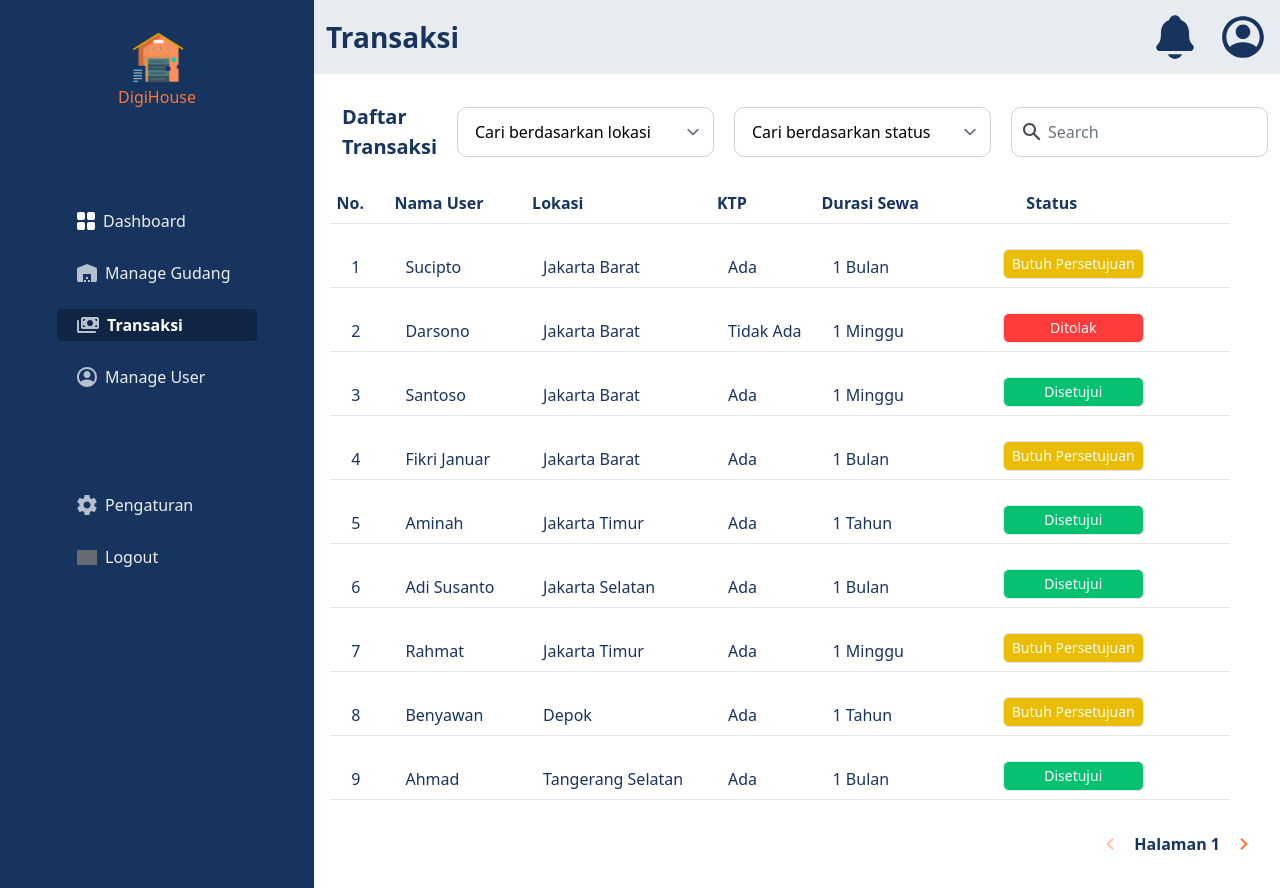
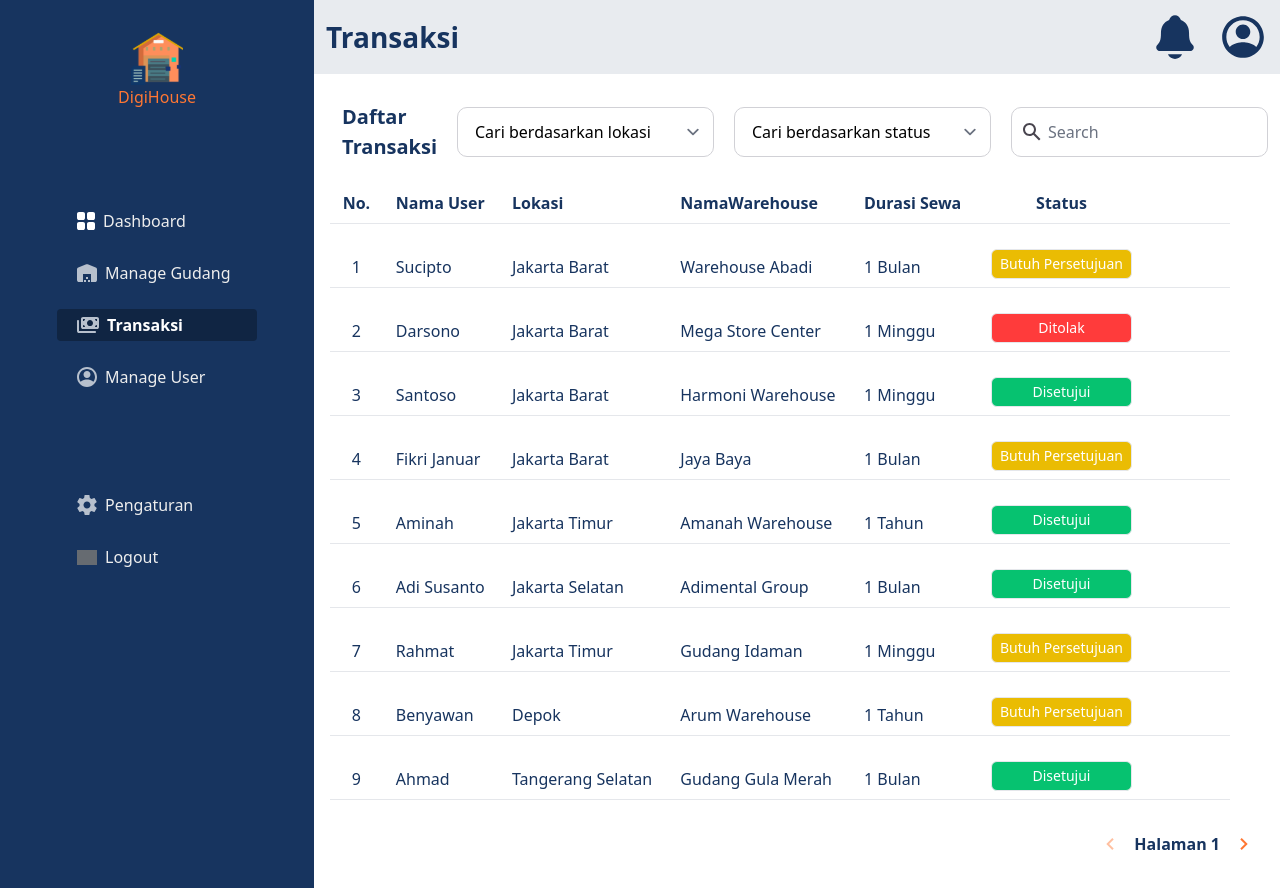
Before and after one commit to Capstone-Tim-12/warehouse-managament-system-fe, a React (Vite) app: page /admin/transaksi in a window 1280 px wide. Built offline with nearby package versions, Linux system fonts and the light colour scheme; grey boxes are pictures that could not be loaded.

Commit message:
mengubah tabel ktp menjadi nama warehouse

```diff
--- a/src/components/admin-transaction/TransactionList.jsx
+++ b/src/components/admin-transaction/TransactionList.jsx
@@ -10,7 +10,7 @@ const TransactionList = () => {
       id: 1,
       Name: "Sucipto",
       Lokasi: "Jakarta Barat",
-      ktp: "Ada",
+      NamaWarehouse: "Warehouse Abadi",
       Durasi: "1 Bulan",
       Status: "Butuh Persetujuan",
     },
@@ -18,7 +18,7 @@ const TransactionList = () => {
       id: 2,
       Name: "Darsono",
       Lokasi: "Jakarta Barat",
-      ktp: "Tidak Ada",
+      NamaWarehouse: "Mega Store Center",
       Durasi: "1 Minggu",
       Status: "Ditolak",
     },
@@ -26,7 +26,7 @@ const TransactionList = () => {
       id: 3,
       Name: "Santoso",
       Lokasi: "Jakarta Barat",
-      ktp: "Ada",
+      NamaWarehouse: "Harmoni Warehouse",
       Durasi: "1 Minggu",
       Status: "Disetujui",
     },
@@ -34,7 +34,7 @@ const TransactionList = () => {
       id: 4,
       Name: "Fikri Januar",
       Lokasi: "Jakarta Barat",
-      ktp: "Ada",
+      NamaWarehouse: "Jaya Baya",
       Durasi: "1 Bulan",
       Status: "Butuh Persetujuan",
     },
@@ -42,7 +42,7 @@ const TransactionList = () => {
       id: 5,
       Name: "Aminah",
       Lokasi: "Jakarta Timur",
-      ktp: "Ada",
+      NamaWarehouse: "Amanah Warehouse",
       Durasi: "1 Tahun",
       Status: "Disetujui",
     },
@@ -50,7 +50,7 @@ const TransactionList = () => {
       id: 6,
       Name: "Adi Susanto",
       Lokasi: "Jakarta Selatan",
-      ktp: "Ada",
+      NamaWarehouse: "Adimental Group",
       Durasi: "1 Bulan",
       Status: "Disetujui",
     },
@@ -58,7 +58,7 @@ const TransactionList = () => {
       id: 7,
       Name: "Rahmat",
       Lokasi: "Jakarta Timur",
-      ktp: "Ada",
+      NamaWarehouse: "Gudang Idaman",
       Durasi: "1 Minggu",
       Status: "Butuh Persetujuan",
     },
@@ -66,7 +66,7 @@ const TransactionList = () => {
       id: 8,
       Name: "Benyawan",
       Lokasi: "Depok",
-      ktp: "Ada",
+      NamaWarehouse: "Arum Warehouse",
       Durasi: "1 Tahun",
       Status: "Butuh Persetujuan",
     },
@@ -74,7 +74,7 @@ const TransactionList = () => {
       id: 9,
       Name: "Ahmad",
       Lokasi: "Tangerang Selatan",
-      ktp: "Ada",
+      NamaWarehouse: "Gudang Gula Merah",
       Durasi: "1 Bulan",
       Status: "Disetujui",
     },
@@ -131,11 +131,11 @@ const TransactionList = () => {
       <div className="overflow-x-auto">
         <table className="ml-4 md:table md:w-[93.2%]">
           <thead>
-            <tr className="gap-x-24 text-cloud-burst-500 border-b">
-              <th className="pb-2 pr-3 md:pr-6">No.</th>
+            <tr className="text-cloud-burst-500 border-b">
+              <th className="pb-2 pr-3 md:pr-6 pl-3 text-center">No.</th>
               <th className="pb-2 pr-3 md:pr-6 text-left">Nama User</th>
               <th className="pb-2 pr-3 md:pr-6 text-left">Lokasi</th>
-              <th className="pb-2 pr-3 md:pr-6 text-left">KTP</th>
+              <th className="pb-2 pr-3 md:pr-6 text-left">NamaWarehouse</th>
               <th className="pb-2 pr-3 md:pr-6 text-left">Durasi Sewa</th>
               <th className="pb-2 pr-3 md:pr-24 text-center">Status</th>
             </tr>
@@ -144,11 +144,11 @@ const TransactionList = () => {
             {dataTransaksi.map((item, index) => (
               <tr key={index} className="h-16 text-cloud-burst-500 border-b align-bottom">
                 <td className="pb-2 pr-3 md:pr-6 pl-3 text-center">{index + 1}</td>
-                <td className="pb-2 pl-3">{item?.Name}</td>
-                <td className="pb-2 pl-3">{item?.Lokasi}</td>
-                <td className="pb-2 pl-3">{item?.ktp}</td>
-                <td className="pb-2 pl-3">{item?.Durasi}</td>
-                <td className="pb-2 pl-3 md:pr-16 text-center">
+                <td className="pb-2 pr-3 md:pr-6">{item?.Name}</td>
+                <td className="pb-2 pr-3 md:pr-6">{item?.Lokasi}</td>
+                <td className="pb-2 pr-3 md:pr-6">{item?.NamaWarehouse}</td>
+                <td className="pb-2 pr-3 md:pr-6">{item?.Durasi}</td>
+                <td className="pb-2 pr-3 md:pr-24 text-center">
                   <button className={`w-[141px] h-[30px] rounded-md p-1 px-2 text-sm border font-regular text-white ${item?.Status === "Disetujui" ? "bg-[#06C270]" : item?.Status === "Butuh Persetujuan" ? "bg-[#EABC03]" : "bg-[#FF3B3B]"}`}>
                     {item?.Status}
                   </button>
```
